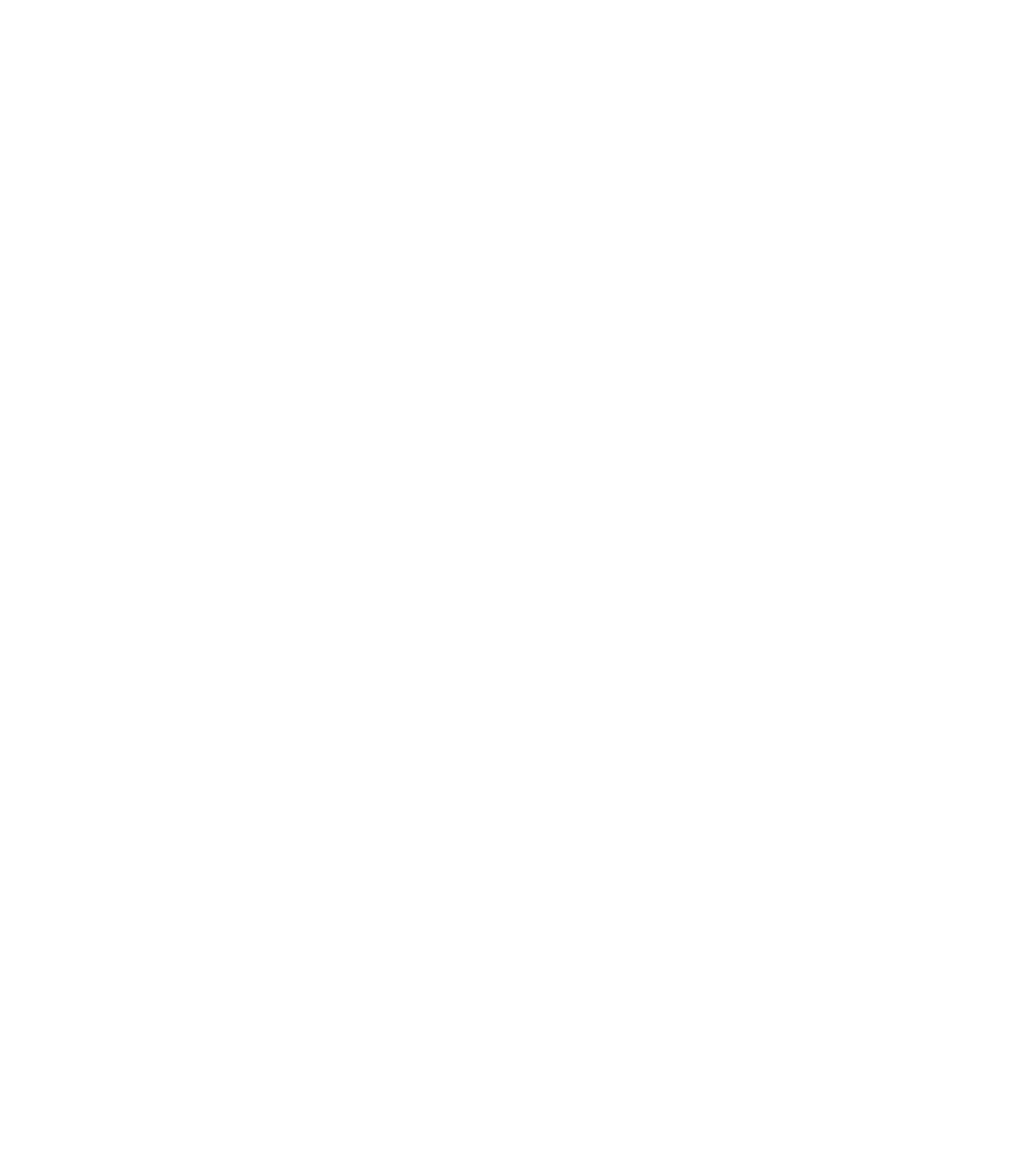
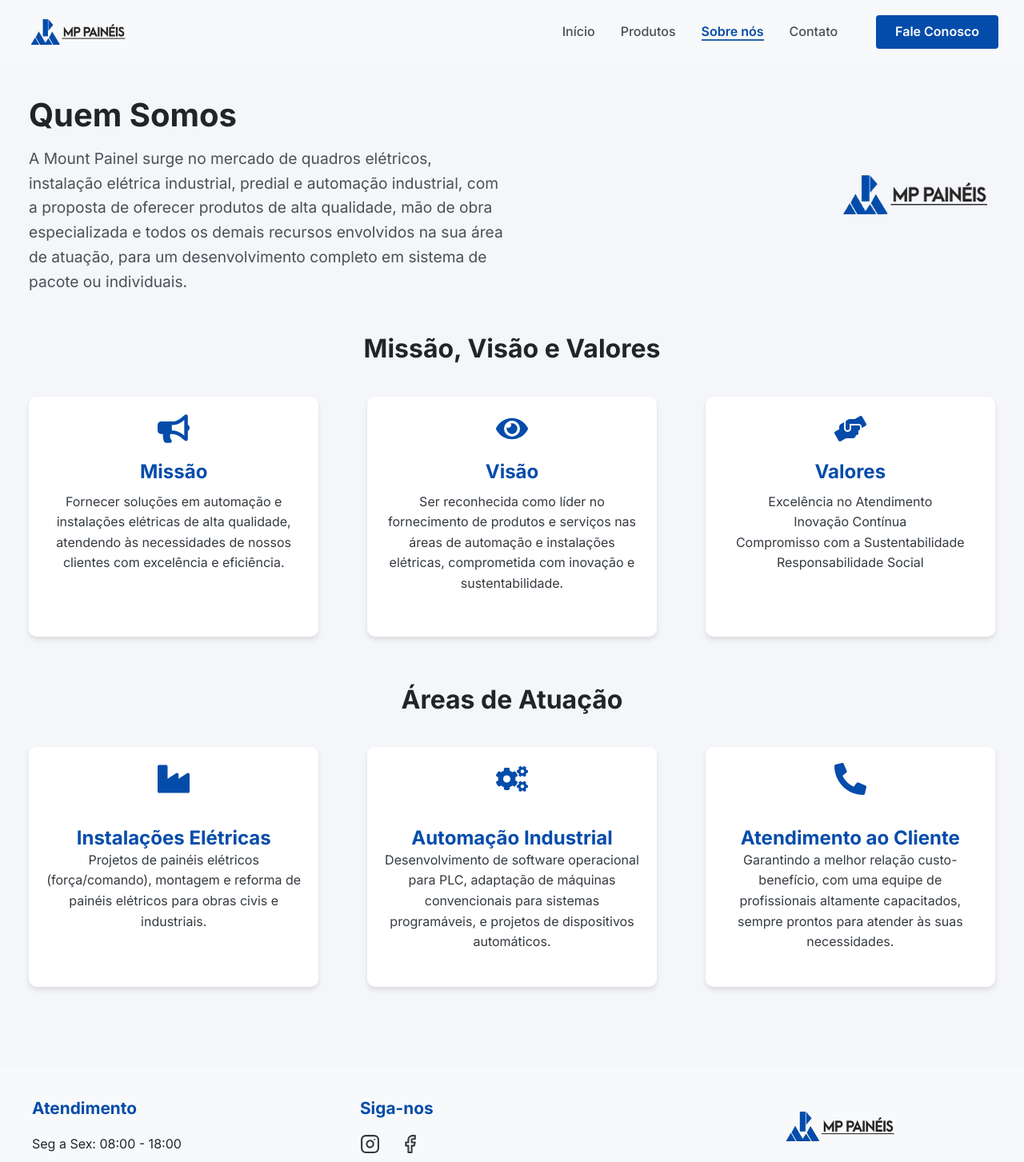
Before and after one commit to guilhermepadial4/mp-paines, a React (Vite) app: page /sobre in a window 1280 px wide. Before the commit this address had no page. Shown: the top 1453 px of the page at 80% size. Before the commit the page ends 800 px from the top, so only its background shows below. Built offline with nearby package versions, Linux system fonts and the light colour scheme.

Commit message:
add: creation content in about

```diff
--- a/src/components/Header/Header.jsx
+++ b/src/components/Header/Header.jsx
@@ -22,38 +22,22 @@ export function Header() {
       <nav className={`nav ${menuOpen ? 'open' : ''}`}>
         <ul className="nav-links">
           <li>
-            <Link
-              to="/"
-              className={currentPath === '/' ? 'active' : ''}
-              onClick={() => setMenuOpen(false)}
-            >
+            <Link to="/" className={currentPath === '/' ? 'active' : ''} onClick={() => setMenuOpen(false)}>
               Início
             </Link>
           </li>
           <li>
-            <Link
-              to="/produtos"
-              className={currentPath === '/produtos' ? 'active' : ''}
-              onClick={() => setMenuOpen(false)}
-            >
+            <Link to="/produtos" className={currentPath === '/produtos' ? 'active' : ''} onClick={() => setMenuOpen(false)}>
               Produtos
             </Link>
           </li>
           <li>
-            <Link
-              to="/servicos"
-              className={currentPath === '/servicos' ? 'active' : ''}
-              onClick={() => setMenuOpen(false)}
-            >
-              Serviços
+            <Link to="/sobre" className={currentPath === '/sobre' ? 'active' : ''} onClick={() => setMenuOpen(false)}>
+              Sobre nós
             </Link>
           </li>
           <li>
-            <Link
-              to="/contato"
-              className={currentPath === '/contato' ? 'active' : ''}
-              onClick={() => setMenuOpen(false)}
-            >
+            <Link to="/contato" className={currentPath === '/contato' ? 'active' : ''} onClick={() => setMenuOpen(false)}>
               Contato
             </Link>
           </li>
--- /dev/null
+++ b/src/pages/About/About.jsx
@@ -0,0 +1,13 @@
+import { Footer } from '../../components/Footer/Footer';
+import { Header } from '../../components/Header/Header';
+import { Content } from './content/Content';
+
+export function About() {
+  return (
+    <>
+      <Header />
+      <Content />
+      <Footer />
+    </>
+  );
+}
--- /dev/null
+++ b/src/pages/About/content/Content.jsx
@@ -0,0 +1,97 @@
+import './content.scss';
+
+import { FaBullhorn, FaCogs, FaEye, FaHandsHelping, FaIndustry, FaPhoneAlt } from 'react-icons/fa';
+
+import Logo from '../../../assets/logo.png';
+
+export function Content() {
+  const mission =
+    'Fornecer soluções em automação e instalações elétricas de alta qualidade, atendendo às necessidades de nossos clientes com excelência e eficiência.';
+  const vision =
+    'Ser reconhecida como líder no fornecimento de produtos e serviços nas áreas de automação e instalações elétricas, comprometida com inovação e sustentabilidade.';
+  const values = ['Excelência no Atendimento', 'Inovação Contínua', 'Compromisso com a Sustentabilidade', 'Responsabilidade Social'];
+
+  const areasOfActivity = [
+    {
+      icon: <FaIndustry size={40} />,
+      title: 'Instalações Elétricas',
+      description: 'Projetos de painéis elétricos (força/comando), montagem e reforma de painéis elétricos para obras civis e industriais.',
+    },
+    {
+      icon: <FaCogs size={40} />,
+      title: 'Automação Industrial',
+      description:
+        'Desenvolvimento de software operacional para PLC, adaptação de máquinas convencionais para sistemas programáveis, e projetos de dispositivos automáticos.',
+    },
+    {
+      icon: <FaPhoneAlt size={40} />,
+      title: 'Atendimento ao Cliente',
+      description:
+        'Garantindo a melhor relação custo-benefício, com uma equipe de profissionais altamente capacitados, sempre prontos para atender às suas necessidades.',
+    },
+  ];
+
+  return (
+    <div className="about-us">
+      <section className="about-us-intro">
+        <div className="about-us-intro-text">
+          <h1>Quem Somos</h1>
+          <p>
+            A Mount Painel surge no mercado de quadros elétricos, instalação elétrica industrial, predial e automação industrial, com a
+            proposta de oferecer produtos de alta qualidade, mão de obra especializada e todos os demais recursos envolvidos na sua área de
+            atuação, para um desenvolvimento completo em sistema de pacote ou individuais.
+          </p>
+        </div>
+        <div className="about-us-intro-logo">
+          <img src={Logo} alt="Logo da Mount Painel" />
+        </div>
+      </section>
+
+      <section className="our-mission">
+        <h2>Missão, Visão e Valores</h2>
+        <div className="card-container">
+          <div className="card">
+            <FaBullhorn size={40} className="card-icon" />
+            <h3>Missão</h3>
+            <p>{mission}</p>
+          </div>
+          <div className="card">
+            <FaEye size={40} className="card-icon" />
+            <h3>Visão</h3>
+            <p>{vision}</p>
+          </div>
+          <div className="card">
+            <FaHandsHelping size={40} className="card-icon" />
+            <h3>Valores</h3>
+            <ul>
+              {values.map((value, index) => (
+                <li key={index}>{value}</li>
+              ))}
+            </ul>
+          </div>
+        </div>
+      </section>
+
+      <section className="areas-of-activity">
+        <h2>Áreas de Atuação</h2>
+        <div className="card-container">
+          <div className="area">
+            {areasOfActivity[0].icon}
+            <h3>{areasOfActivity[0].title}</h3>
+            <p>{areasOfActivity[0].description}</p>
+          </div>
+          <div className="area">
+            {areasOfActivity[1].icon}
+            <h3>{areasOfActivity[1].title}</h3>
+            <p>{areasOfActivity[1].description}</p>
+          </div>
+          <div className="area">
+            {areasOfActivity[2].icon}
+            <h3>{areasOfActivity[2].title}</h3>
+            <p>{areasOfActivity[2].description}</p>
+          </div>
+        </div>
+      </section>
+    </div>
+  );
+}
--- /dev/null
+++ b/src/pages/About/content/content.scss
@@ -0,0 +1,280 @@
+@import '../../../styles/variables.scss';
+
+.about-us {
+  background-color: $background-light;
+
+  padding: 40px 36px;
+
+  .about-us-intro {
+    display: flex;
+    justify-content: space-between;
+    align-items: center;
+
+    margin-bottom: 50px;
+
+    .about-us-intro-text {
+      display: flex;
+      flex-direction: column;
+      gap: 15px;
+
+      max-width: 600px;
+
+      h1 {
+        font-size: 2.5rem;
+        color: $neutral-900;
+      }
+
+      p {
+        font-size: 1.2rem;
+        line-height: 1.6;
+        color: $neutral-700;
+      }
+    }
+
+    .about-us-intro-logo img {
+      max-width: 200px;
+    }
+  }
+
+  .our-mission {
+    margin-bottom: 60px;
+
+    h2 {
+      font-size: 2rem;
+      text-align: center;
+      color: $neutral-900;
+
+      margin-bottom: 40px;
+    }
+
+    .card-container {
+      display: flex;
+      flex-wrap: wrap;
+      justify-content: space-between;
+      align-items: stretch;
+      gap: 20px;
+
+      .card {
+        display: flex;
+        flex-direction: column;
+        justify-content: space-between;
+        align-items: center;
+        text-align: center;
+
+        width: 30%;
+        min-height: 300px;
+        height: auto;
+
+        background-color: $surface;
+        box-shadow: 0 4px 6px rgba(0, 0, 0, 0.1);
+
+        border-radius: 10px;
+
+        padding: 20px;
+
+        overflow: hidden;
+
+        h3 {
+          font-size: 1.5rem;
+          color: $primary-main;
+
+          margin-bottom: 10px;
+
+          flex-shrink: 0;
+        }
+
+        p {
+          flex-grow: 1;
+
+          font-size: 1rem;
+          color: $neutral-800;
+          text-overflow: ellipsis;
+
+          overflow: hidden;
+        }
+
+        ul {
+          flex-grow: 1;
+
+          list-style-type: none;
+
+          text-overflow: ellipsis;
+
+          padding: 0;
+
+          overflow: hidden;
+
+          li {
+            font-size: 1rem;
+            color: $neutral-800;
+          }
+        }
+
+        .card-icon {
+          font-size: 3rem;
+          color: $primary-main;
+
+          margin-bottom: 20px;
+
+          flex-shrink: 0;
+        }
+      }
+    }
+  }
+
+  .areas-of-activity {
+    margin-bottom: 60px;
+
+    h2 {
+      font-size: 2rem;
+      text-align: center;
+      color: $neutral-900;
+
+      margin-bottom: 40px;
+    }
+
+    .card-container {
+      display: flex;
+      flex-wrap: wrap;
+      justify-content: space-between;
+      align-items: stretch;
+      gap: 20px;
+
+      .area {
+        display: flex;
+        flex-direction: column;
+        justify-content: space-between;
+        align-items: center;
+        text-align: center;
+
+        width: 30%;
+        min-height: 300px;
+        height: auto;
+
+        background-color: $surface;
+        box-shadow: 0 4px 6px rgba(0, 0, 0, 0.1);
+
+        border-radius: 10px;
+
+        padding: 20px;
+
+        overflow: hidden;
+
+        h3 {
+          font-size: 1.5rem;
+          color: $primary-main;
+
+          margin-top: 20px;
+
+          flex-shrink: 0;
+        }
+
+        p {
+          flex-grow: 1;
+
+          font-size: 1rem;
+          color: $neutral-800;
+          text-overflow: ellipsis;
+
+          overflow: hidden;
+        }
+
+        svg {
+          font-size: 3rem;
+          color: $primary-main;
+
+          margin-bottom: 20px;
+
+          flex-shrink: 0;
+        }
+      }
+    }
+  }
+
+  @media (max-width: 1024px) {
+    .about-us-intro {
+      flex-direction: column;
+
+      text-align: center;
+    }
+
+    .about-us-intro-text {
+      max-width: 100%;
+
+      padding: 0 20px;
+    }
+
+    .about-us-intro-logo img {
+      max-width: 150px;
+    }
+
+    .areas-of-activity .card-container {
+      .area {
+        width: 45%;
+      }
+    }
+
+    .our-mission .card-container {
+      .card {
+        width: 45%;
+      }
+    }
+  }
+
+  @media (max-width: 768px) {
+    .about-us-intro {
+      flex-direction: column;
+      text-align: center;
+    }
+
+    .about-us-intro-text {
+      max-width: 100%;
+
+      padding: 0 20px;
+    }
+
+    .about-us-intro-logo img {
+      max-width: 120px;
+    }
+
+    .areas-of-activity .card-container {
+      .area {
+        width: 100%;
+        height: auto;
+
+        margin-bottom: 20px;
+      }
+    }
+
+    .our-mission .card-container {
+      .card {
+        width: 100%;
+        height: auto;
+
+        margin-bottom: 20px;
+      }
+    }
+  }
+
+  @media (max-width: 480px) {
+    .about-us-intro-text {
+      padding: 0 10px;
+    }
+
+    .about-us-intro-logo img {
+      max-width: 100px;
+    }
+
+    .our-mission .card-container {
+      .card {
+        width: 100%;
+      }
+    }
+
+    .areas-of-activity .card-container {
+      .area {
+        width: 100%;
+      }
+    }
+  }
+}
--- a/src/pages/Services/Services.jsx
+++ /dev/null
@@ -1,9 +0,0 @@
-import { Header } from '../../components/Header/Header';
-
-export function Services() {
-  return (
-    <>
-      <Header />
-    </>
-  );
-}
--- a/src/routes.jsx
+++ b/src/routes.jsx
@@ -1,9 +1,9 @@
 import { BrowserRouter as Router, Route, Routes } from 'react-router-dom';
 
+import { About } from './pages/About/About';
 import { Contact } from './pages/Contact/Contact';
 import { Home } from './pages/Home/Home';
 import { Products } from './pages/Products/Products';
-import { Services } from './pages/Services/Services';
 
 export function AppRoutes() {
   return (
@@ -11,7 +11,7 @@ export function AppRoutes() {
       <Routes>
         <Route path="/" element={<Home />} />
         <Route path="/produtos" element={<Products />} />
-        <Route path="/servicos" element={<Services />} />
+        <Route path="/sobre" element={<About />} />
         <Route path="/contato" element={<Contact />} />
       </Routes>
     </Router>
```
